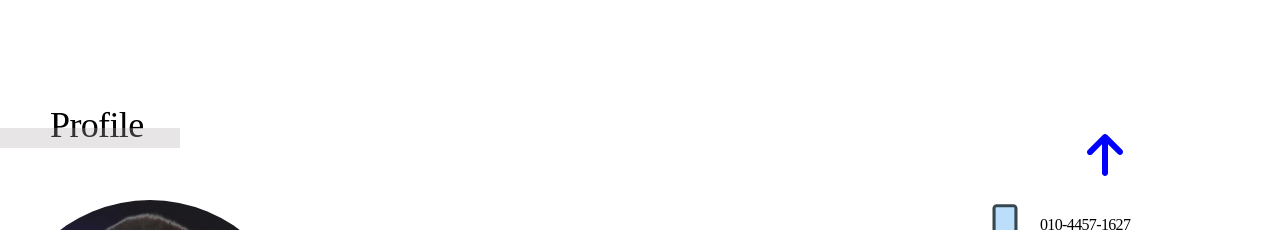
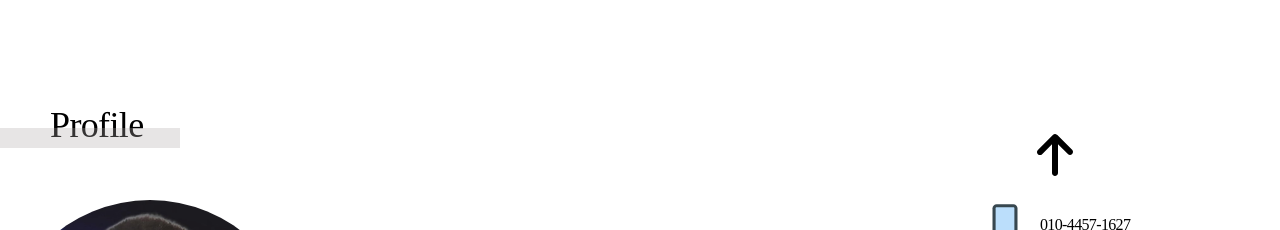
Before and after one commit to HumanJSEngine/introduction, a React (Create React App) app: page / in a window 1280 px wide. Shown: the part 820-1050 px from the top of the page. Built offline with nearby package versions, Linux system fonts and the light colour scheme; a web font is replaced by a local one.

Commit message:
탑버튼 수정

```diff
--- a/src/scss/_gotop.scss
+++ b/src/scss/_gotop.scss
@@ -1,6 +1,8 @@
+/** @format */
+
 .gotop {
   position: fixed;
-    right: 150px;
+  right: 200px;
   bottom: -200px;
   display: flex;
   justify-content: center;
@@ -10,10 +12,11 @@
   z-index: 9997;
   cursor: pointer;
   font-size: 3rem;
-    color: blue;
+  color: black;
   transition: bottom 0.5s;
 }
 
 .active {
-    bottom: 100px !important;
+  bottom: 30px !important;
+  right: 20px !important;
 }
```
Lines whose indentation alone changed are shown as unchanged.
